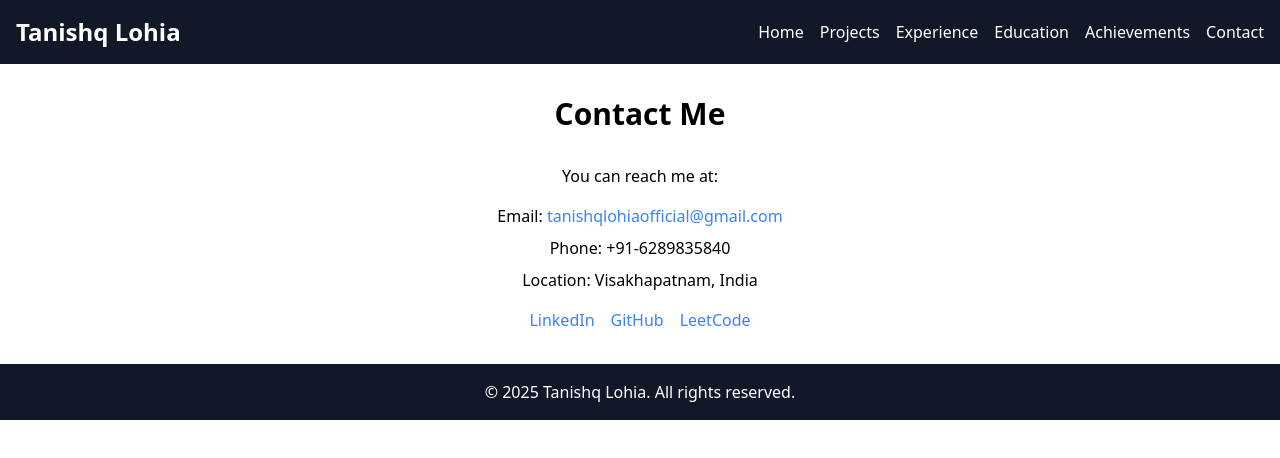
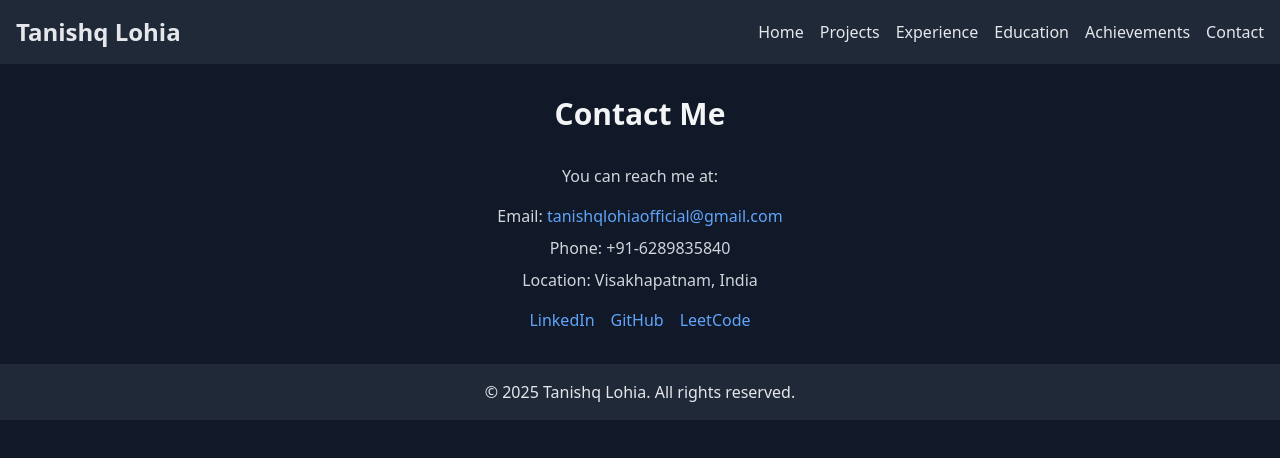
Before and after one commit to tanishq2507/Tanishq-s-Portfolio-Website, a React (Create React App) app in the folder my-portfolio/: page /contact in a window 1280 px wide. Shown: the top 458 px of the page. Built offline with nearby package versions, Linux system fonts and the light colour scheme.

Commit message:
added dark mode

```diff
--- a/my-portfolio/src/App.js
+++ b/my-portfolio/src/App.js
@@ -1,4 +1,4 @@
-import React from 'react';
+import React, { useEffect } from 'react';
 import { BrowserRouter as Router, Routes, Route } from 'react-router-dom';
 import Navbar from './components/Navbar';
 import Home from './components/Home';
@@ -10,8 +10,14 @@ import Contact from './components/Contact';
 import Footer from './components/Footer';
 
 function App() {
+  // Always enable dark mode by adding the "dark" class to the <html> element
+  useEffect(() => {
+    document.documentElement.classList.add('dark');
+  }, []);
+
   return (
     <Router>
+      <div className="bg-gray-900 min-h-screen transition-colors duration-300">
         <Navbar />
         <Routes>
           <Route path="/" element={<Home />} />
@@ -22,6 +28,7 @@ function App() {
           <Route path="/contact" element={<Contact />} />
         </Routes>
         <Footer />
+      </div>
     </Router>
   );
 }
--- a/my-portfolio/src/components/Achievements.js
+++ b/my-portfolio/src/components/Achievements.js
@@ -3,13 +3,13 @@ import { motion } from 'framer-motion';
 
 const Achievements = () => {
   return (
-    <section className="p-8 bg-gray-50">
-      <h2 className="text-3xl font-bold text-center mb-8">Achievements</h2>
+    <section className="p-8 bg-gray-900 transition-colors duration-300">
+      <h2 className="text-3xl font-bold text-center text-gray-100 mb-8">Achievements</h2>
       <motion.ul
         initial={{ opacity: 0 }}
         whileInView={{ opacity: 1 }}
         transition={{ duration: 0.5 }}
-        className="max-w-3xl mx-auto list-disc list-inside space-y-2 text-lg"
+        className="max-w-3xl mx-auto list-disc list-inside space-y-2 text-lg text-gray-300"
       >
         <li>Qualified for ICPC regionals 2023, securing the top position on campus.</li>
         <li>Rank 99 amongst 228 teams in ICPC Amritapuri onsite round.</li>
--- a/my-portfolio/src/components/Contact.js
+++ b/my-portfolio/src/components/Contact.js
@@ -3,28 +3,28 @@ import { motion } from 'framer-motion';
 
 const Contact = () => {
   return (
-    <section className="p-8 bg-white">
-      <h2 className="text-3xl font-bold text-center mb-8">Contact Me</h2>
+    <section className="p-8 bg-gray-900 transition-colors duration-300">
+      <h2 className="text-3xl font-bold text-center text-gray-100 mb-8">Contact Me</h2>
       <motion.div
         initial={{ opacity: 0, scale: 0.9 }}
         whileInView={{ opacity: 1, scale: 1 }}
         transition={{ duration: 0.5 }}
         className="max-w-xl mx-auto text-center"
       >
-        <p className="mb-4">You can reach me at:</p>
-        <p className="mb-2">
-          Email: <a href="mailto:tanishqlohiaofficial@gmail.com" className="text-blue-500 hover:underline">tanishqlohiaofficial@gmail.com</a>
+        <p className="mb-4 text-gray-300">You can reach me at:</p>
+        <p className="mb-2 text-gray-300">
+          Email: <a href="mailto:tanishqlohiaofficial@gmail.com" className="text-blue-400 hover:underline">tanishqlohiaofficial@gmail.com</a>
         </p>
-        <p className="mb-2">Phone: +91-6289835840</p>
-        <p className="mb-4">Location: Visakhapatnam, India</p>
+        <p className="mb-2 text-gray-300">Phone: +91-6289835840</p>
+        <p className="mb-4 text-gray-300">Location: Visakhapatnam, India</p>
         <div className="flex justify-center space-x-4">
-          <a href="https://www.linkedin.com/in/tanishq-lohia-a497a5223/" target="_blank" rel="noopener noreferrer" className="text-blue-500 hover:underline">
+          <a href="https://www.linkedin.com/in/tanishq-lohia-a497a5223/" target="_blank" rel="noopener noreferrer" className="text-blue-400 hover:underline">
             LinkedIn
           </a>
-          <a href="https://github.com/tanishq2507" target="_blank" rel="noopener noreferrer" className="text-blue-500 hover:underline">
+          <a href="https://github.com/tanishq2507" target="_blank" rel="noopener noreferrer" className="text-blue-400 hover:underline">
             GitHub
           </a>
-          <a href="https://leetcode.com/u/tanishqlohia/" target="_blank" rel="noopener noreferrer" className="text-blue-500 hover:underline">
+          <a href="https://leetcode.com/u/tanishqlohia/" target="_blank" rel="noopener noreferrer" className="text-blue-400 hover:underline">
             LeetCode
           </a>
         </div>
--- a/my-portfolio/src/components/Education.js
+++ b/my-portfolio/src/components/Education.js
@@ -3,19 +3,19 @@ import { motion } from 'framer-motion';
 
 const Education = () => {
   return (
-    <section className="p-8 bg-white">
-      <h2 className="text-3xl font-bold text-center mb-8">Education</h2>
+    <section className="p-8 bg-gray-900 transition-colors duration-300">
+      <h2 className="text-3xl font-bold text-center text-gray-100 mb-8">Education</h2>
       <motion.div
         initial={{ opacity: 0, x: 50 }}
         whileInView={{ opacity: 1, x: 0 }}
         transition={{ duration: 0.5 }}
-        className="max-w-xl mx-auto border border-gray-300 rounded-lg p-6 shadow-md"
+        className="max-w-xl mx-auto border border-gray-700 rounded-lg p-6 shadow-md bg-gray-800"
       >
-        <h3 className="text-2xl font-semibold mb-2">B.Tech. (CSE)</h3>
-        <p className="mb-2"><span className="font-bold">Institution:</span> Indian Institute of Information Technology, Kota</p>
-        <p className="mb-2"><span className="font-bold">CGPA:</span> 7.37</p>
-        <p className="mb-2"><span className="font-bold">Duration:</span> 2021 – 2025</p>
-        <p><span className="font-bold">Location:</span> Kota, Rajasthan</p>
+        <h3 className="text-2xl font-semibold mb-2 text-gray-100">B.Tech. (CSE)</h3>
+        <p className="mb-2 text-gray-300"><span className="font-bold">Institution:</span> Indian Institute of Information Technology, Kota</p>
+        <p className="mb-2 text-gray-300"><span className="font-bold">CGPA:</span> 7.37</p>
+        <p className="mb-2 text-gray-300"><span className="font-bold">Duration:</span> 2021 – 2025</p>
+        <p className="text-gray-300"><span className="font-bold">Location:</span> Kota, Rajasthan</p>
       </motion.div>
     </section>
   );
--- a/my-portfolio/src/components/Footer.js
+++ b/my-portfolio/src/components/Footer.js
@@ -7,7 +7,7 @@ const Footer = () => {
       initial={{ opacity: 0 }}
       animate={{ opacity: 1 }}
       transition={{ duration: 0.5 }}
-      className="bg-gray-900 text-white text-center p-4"
+      className="bg-gray-800 text-gray-200 text-center p-4"
     >
       <p>&copy; {new Date().getFullYear()} Tanishq Lohia. All rights reserved.</p>
     </motion.footer>
--- a/my-portfolio/src/components/Home.js
+++ b/my-portfolio/src/components/Home.js
@@ -7,7 +7,7 @@ const Home = () => {
       initial={{ opacity: 0, y: 50 }}
       animate={{ opacity: 1, y: 0 }}
       transition={{ duration: 0.5 }}
-      className="flex flex-col items-center justify-center h-screen bg-gray-100"
+      className="flex flex-col items-center justify-center h-screen bg-gray-900 text-gray-100 transition-colors duration-300"
     >
       <h1 className="text-5xl font-bold mb-4">Hi, I'm Tanishq Lohia</h1>
       <p className="text-xl mb-2">Software Engineer | Full Stack Developer</p>
--- a/my-portfolio/src/components/Navbar.js
+++ b/my-portfolio/src/components/Navbar.js
@@ -3,15 +3,15 @@ import { Link } from 'react-router-dom';
 
 const Navbar = () => {
   return (
-    <nav className="bg-gray-900 text-white flex justify-between items-center p-4">
+    <nav className="bg-gray-800 text-gray-200 flex justify-between items-center p-4 transition-colors duration-300">
       <h2 className="text-2xl font-bold">Tanishq Lohia</h2>
       <ul className="flex space-x-4">
-        <li><Link to="/" className="hover:text-gray-300">Home</Link></li>
-        <li><Link to="/projects" className="hover:text-gray-300">Projects</Link></li>
-        <li><Link to="/experience" className="hover:text-gray-300">Experience</Link></li>
-        <li><Link to="/education" className="hover:text-gray-300">Education</Link></li>
-        <li><Link to="/achievements" className="hover:text-gray-300">Achievements</Link></li>
-        <li><Link to="/contact" className="hover:text-gray-300">Contact</Link></li>
+        <li><Link to="/" className="hover:text-gray-400">Home</Link></li>
+        <li><Link to="/projects" className="hover:text-gray-400">Projects</Link></li>
+        <li><Link to="/experience" className="hover:text-gray-400">Experience</Link></li>
+        <li><Link to="/education" className="hover:text-gray-400">Education</Link></li>
+        <li><Link to="/achievements" className="hover:text-gray-400">Achievements</Link></li>
+        <li><Link to="/contact" className="hover:text-gray-400">Contact</Link></li>
       </ul>
     </nav>
   );
--- a/my-portfolio/src/components/Projects.js
+++ b/my-portfolio/src/components/Projects.js
@@ -26,8 +26,8 @@ const projects = [
 
 const Projects = () => {
   return (
-    <section className="p-8 bg-white">
-      <h2 className="text-3xl font-bold text-center mb-8">Projects</h2>
+    <section className="p-8 bg-gray-900 transition-colors duration-300">
+      <h2 className="text-3xl font-bold text-center text-gray-100 mb-8">Projects</h2>
       <div className="grid gap-8 md:grid-cols-2">
         {projects.map((project, index) => (
           <motion.div
@@ -35,11 +35,11 @@ const Projects = () => {
             initial={{ opacity: 0, scale: 0.9 }}
             whileInView={{ opacity: 1, scale: 1 }}
             transition={{ duration: 0.5, delay: index * 0.1 }}
-            className="border border-gray-300 rounded-lg p-6 shadow-lg hover:shadow-2xl transition-shadow"
+            className="border border-gray-700 rounded-lg p-6 shadow-lg hover:shadow-2xl transition-shadow bg-gray-800"
           >
-            <h3 className="text-2xl font-semibold mb-2">{project.title}</h3>
-            <p className="mb-4">{project.description}</p>
-            <a href={project.github} target="_blank" rel="noopener noreferrer" className="text-blue-500 hover:underline">
+            <h3 className="text-2xl font-semibold mb-2 text-gray-100">{project.title}</h3>
+            <p className="mb-4 text-gray-300">{project.description}</p>
+            <a href={project.github} target="_blank" rel="noopener noreferrer" className="text-blue-400 hover:underline">
               View on GitHub
             </a>
           </motion.div>
--- a/my-portfolio/tailwind.config.js
+++ b/my-portfolio/tailwind.config.js
@@ -1,4 +1,5 @@
 module.exports = {
+    darkMode: 'class',
     content: [
       "./src/**/*.{js,jsx,ts,tsx}",
     ],
```
Also changed, not shown: my-portfolio/src/components/Experience.js (+8 -8 lines). Lines whose indentation alone changed are shown as unchanged.
